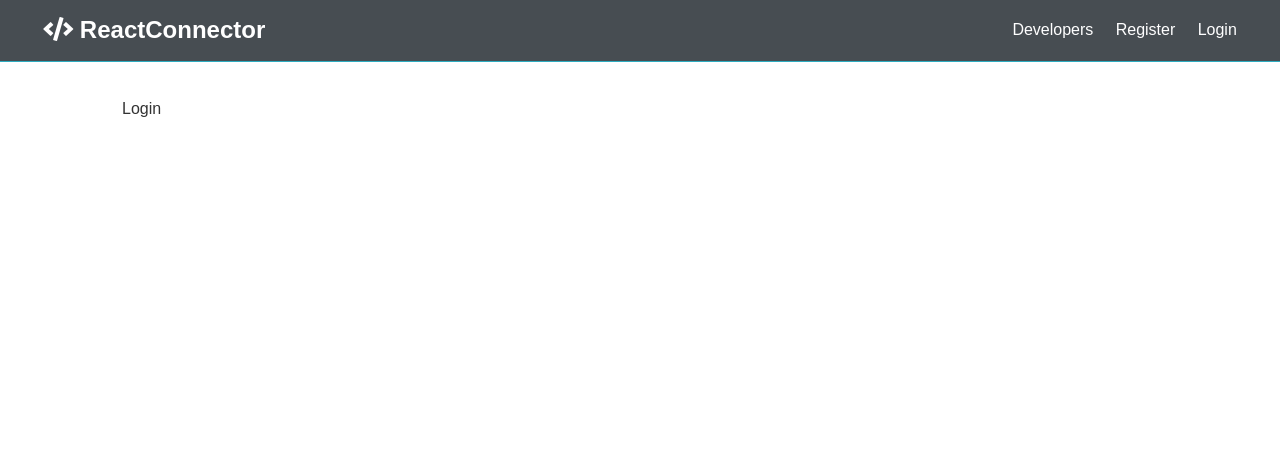
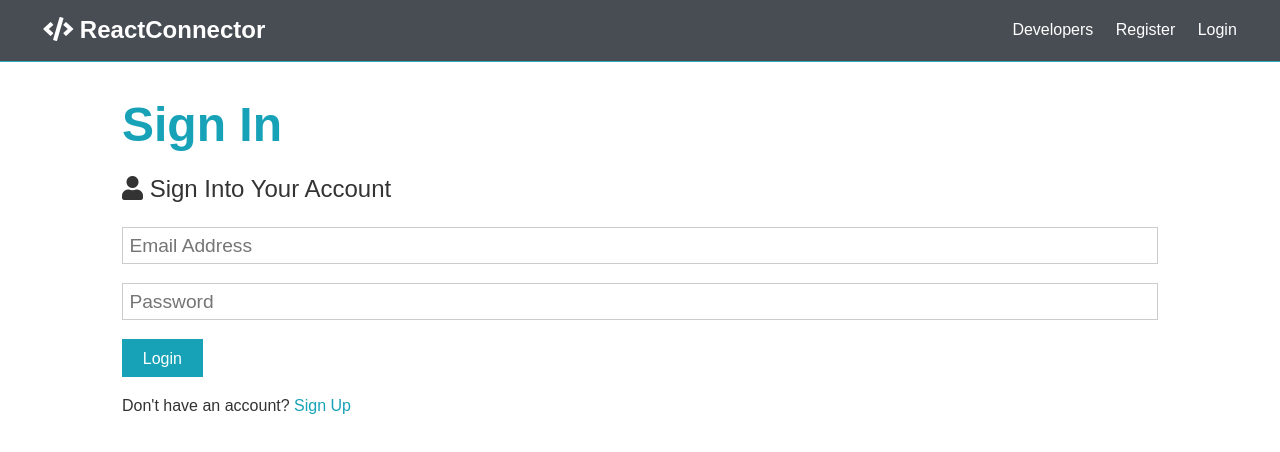
Before and after one commit to kachumahara/social-app, a React (Create React App) app in the folder client/: page /login in a window 1280 px wide. Shown: the top 452 px of the page. Built offline with nearby package versions, Linux system fonts and the light colour scheme.

Commit message:
implemented register and login functions

```diff
--- a/client/src/components/auth/Login.js
+++ b/client/src/components/auth/Login.js
@@ -1,7 +1,57 @@
-import React from "react";
+import React, { Fragment, useState } from "react";
+import { Link } from "react-router-dom";
 
-const login = () => {
-  return <div>Login</div>;
+const Login = () => {
+  const [formData, setformData] = useState({
+    email: "",
+    password: "",
+  });
+
+  const { email, password } = formData;
+  const onChange = (e) =>
+    setformData({ ...formData, [e.target.name]: e.target.value });
+
+  const onSubmit = async (e) => {
+    e.preventDefault();
+    console.log("SUCCESS");
+  };
+
+  return (
+    <Fragment>
+      <h1 className="large text-primary">Sign In</h1>
+      <p className="lead">
+        <i className="fas fa-user"></i> Sign Into Your Account
+      </p>
+      <form className="form" onSubmit={(e) => onSubmit(e)}>
+        <div className="form-group">
+          <input
+            type="email"
+            placeholder="Email Address"
+            name="email"
+            value={email}
+            onChange={(e) => onChange(e)}
+            required
+          />
+        </div>
+        <div className="form-group">
+          <input
+            type="password"
+            placeholder="Password"
+            name="password"
+            minLength="6"
+            value={password}
+            onChange={(e) => onChange(e)}
+            required
+          />
+        </div>
+
+        <input type="submit" className="btn btn-primary" value="Login" />
+      </form>
+      <p className="my-1">
+        Don't have an account? <Link to="/register">Sign Up</Link>
+      </p>
+    </Fragment>
+  );
 };
 
-export default login;
+export default Login;
--- a/client/src/components/auth/Register.js
+++ b/client/src/components/auth/Register.js
@@ -1,4 +1,5 @@
 import React, { Fragment, useState } from "react";
+import { Link } from "react-router-dom";
 
 const Register = () => {
   const [formData, setformData] = useState({
@@ -12,12 +13,12 @@
   const onChange = (e) =>
     setformData({ ...formData, [e.target.name]: e.target.value });
 
-  const onSubmit = (e) => {
+  const onSubmit = async (e) => {
     e.preventDefault();
     if (password !== password2) {
       console.log("Password do not match");
     } else {
-      console.log(formData);
+      console.log("SUCCESS");
     }
   };
 
@@ -77,7 +78,7 @@
         <input type="submit" className="btn btn-primary" value="Register" />
       </form>
       <p className="my-1">
-        Already have an account? <a href="login.html">Sign In</a>
+        Already have an account? <Link to="/login">Sign In</Link>
       </p>
     </Fragment>
   );
```
